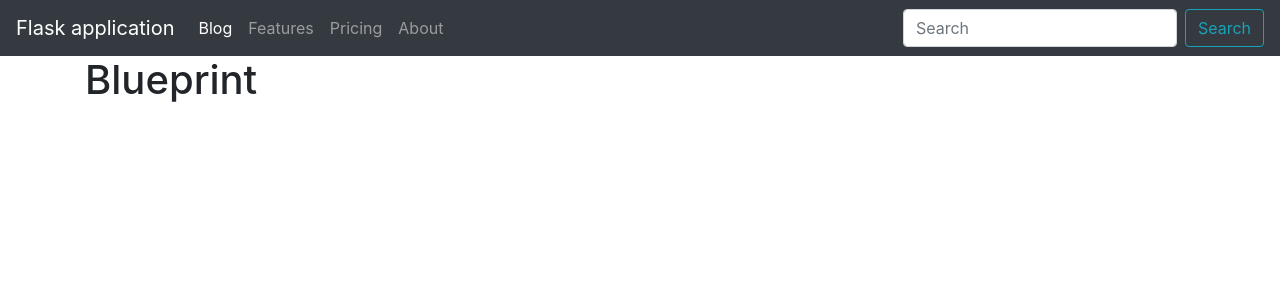
After one commit to IvanPostu/flask-web-forum, a Flask app: page /blog/ in a window 1280 px wide. The commit adds this page. Shown: the top 300 px of the page. Run offline with Flask 2, Linux system fonts and the light colour scheme; some libraries are stand-ins or nearby versions.

Commit message:
Added blueprint.

```diff
--- a/web-application/app.py
+++ b/web-application/app.py
@@ -1,3 +1,7 @@
 from flask import Flask
 
+from posts.posts_blueprint import posts
+
 app = Flask(__name__)
+
+app.register_blueprint(posts, url_prefix='/blog')
--- /dev/null
+++ b/web-application/posts/posts_blueprint.py
@@ -0,0 +1,8 @@
+from flask import Blueprint, render_template
+
+posts = Blueprint('posts', __name__, template_folder='templates')
+
+
+@posts.route('/')
+def index():
+    return render_template('posts/index.html')
--- /dev/null
+++ b/web-application/posts/templates/posts/index.html
@@ -0,0 +1,11 @@
+{% extends 'layout.html' %}
+
+{% block title %}
+  Posts page
+{% endblock %}
+
+{% block content %}
+  <div class="container">
+    <h1>Blueprint</h1>
+  </div>
+{% endblock %}
--- a/web-application/templates/layout.html
+++ b/web-application/templates/layout.html
@@ -18,7 +18,7 @@
 <body>
 
   <nav class="navbar navbar-expand-lg navbar-dark bg-dark">
-    <a class="navbar-brand" href="#">Flask application</a>
+    <a class="navbar-brand" href="{{url_for('index')}}">Flask application</a>
     <button class="navbar-toggler" type="button" data-toggle="collapse" data-target="#navbarColor01" aria-controls="navbarColor01" aria-expanded="false" aria-label="Toggle navigation">
       <span class="navbar-toggler-icon"></span>
     </button>
@@ -26,7 +26,7 @@
     <div class="collapse navbar-collapse" id="navbarColor01">
       <ul class="navbar-nav mr-auto">
         <li class="nav-item active">
-          <a class="nav-link" href="#">Blog <span class="sr-only">(current)</span></a>
+          <a class="nav-link" href="{{url_for('posts.index')}}">Blog <span class="sr-only">(current)</span></a>
         </li>
         <li class="nav-item">
           <a class="nav-link" href="#">Features</a>
```
